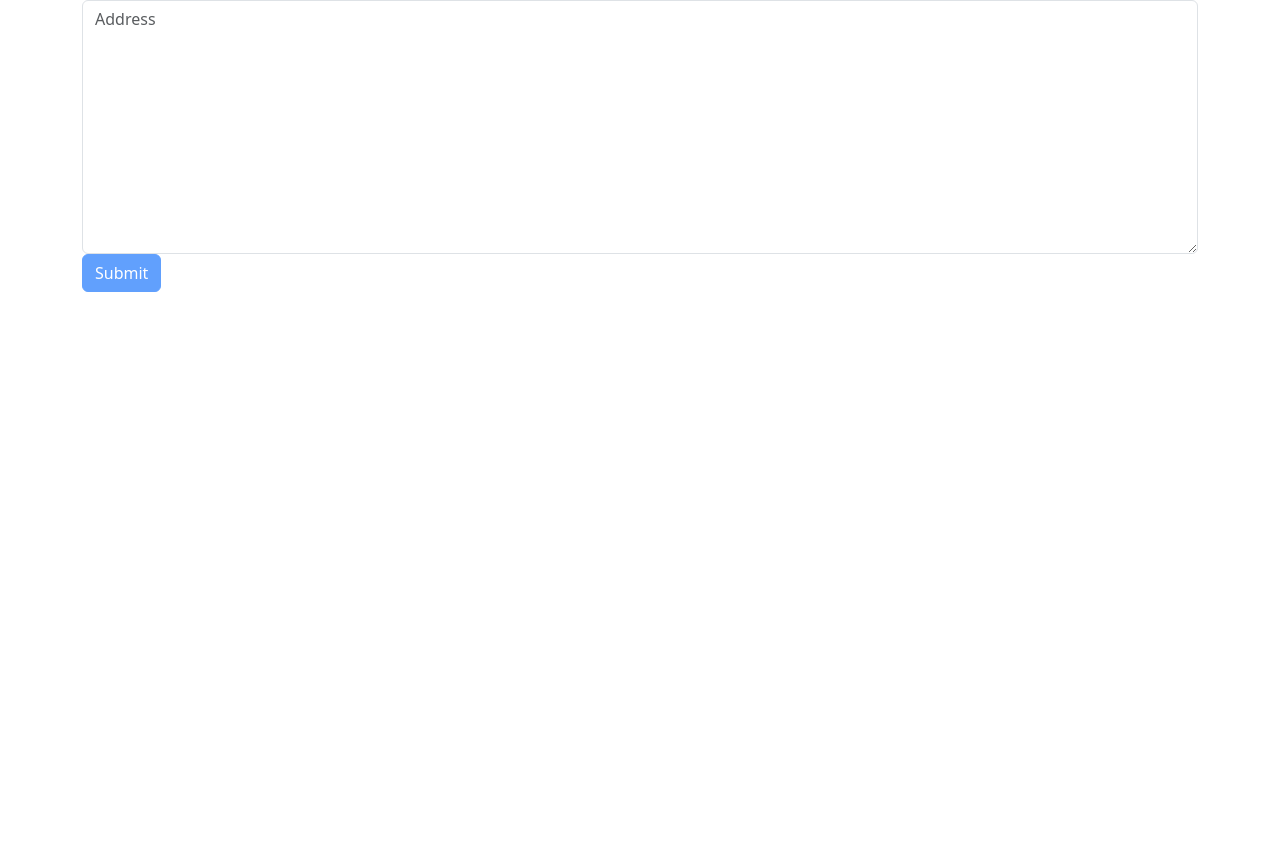
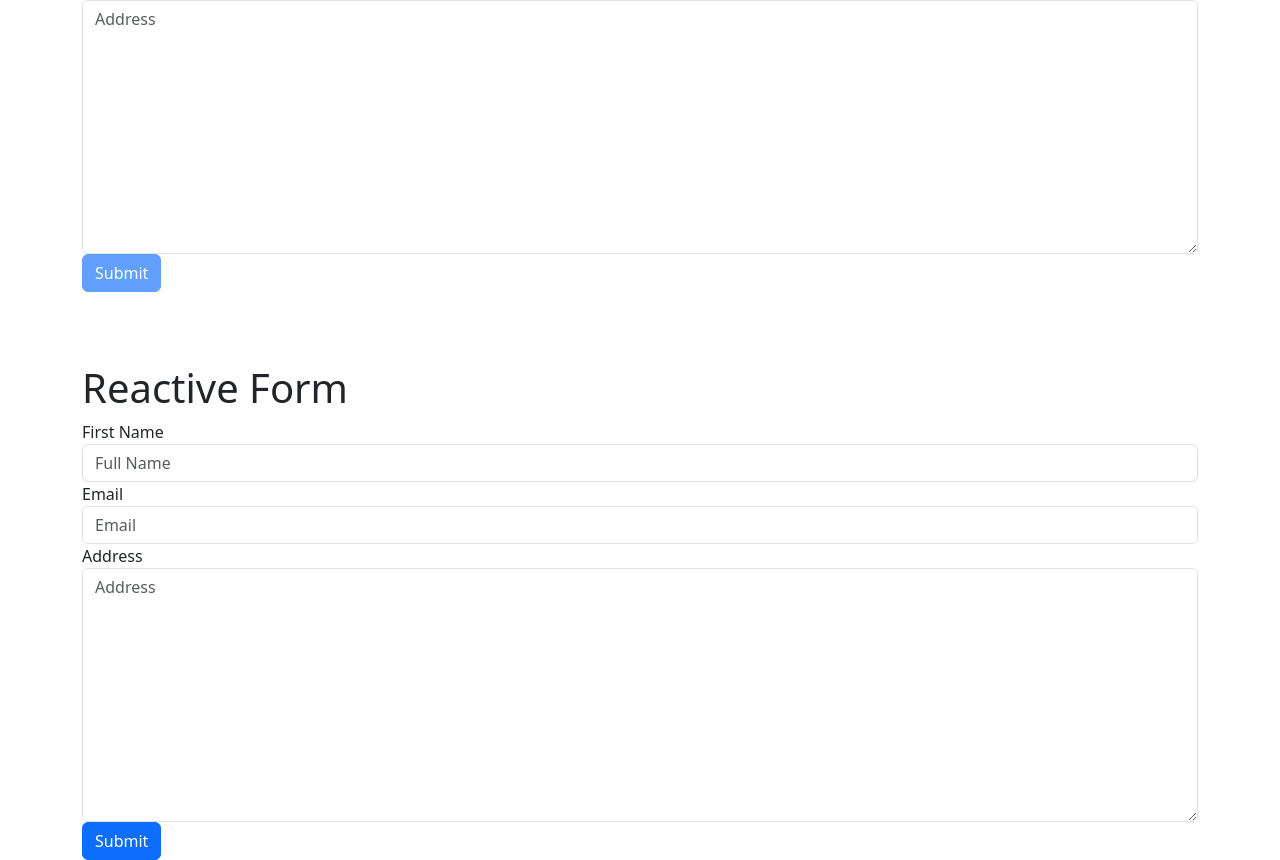
Before and after one commit to johnmmounce/Angluar-Blogsite, an Angular app in the folder Blogsite/: page / in a window 1280 px wide. Shown: the part 196-1056 px from the top of the page. Before the commit the page ends 800 px from the top, so only its background shows below. Built offline with nearby package versions, Linux system fonts and the light colour scheme.

Commit message:
just saving for now

```diff
--- a/Blogsite/src/app/app.component.html
+++ b/Blogsite/src/app/app.component.html
@@ -72,5 +72,58 @@
 
          </form>
 
+
+
+         <!-- Reactive form starts here -->
+          <br>
+          <br>
+          <br>
+          <h1>Reactive Form</h1>
+         <!-- bind new instance of from to this form using formControlName= 'variable name'-->
+         <form [formGroup]="form">
+            <div class="form-group">
+                <label> First Name </label>
+                <input
+                type="text"
+                placeholder="Full Name"
+                class="form-control"
+                name="fullName"
+                formControlName = 'fullName'
+                >
+                <!-- add error message based on fullName validators from app.component.ts file -->
+                <div class="alert alert-danger" *ngIf="fullName.touched && fullName.invalid">
+                    <div *ngIf="fullName.errors?.['required']">The Full Name is Required...</div>
+                    <div *ngIf="fullName.errors?.['minlength']">The Full Name must be at least 5 characters...</div>
+                </div>
+            </div>
+
+            <div class="form-group">
+                <label> Email </label>
+                <input type="email"
+                placeholder="Email"
+                class="form-control"
+                name="email"
+                formControlName= 'email'
+                >
+
+            </div>
+
+
+            <div class="form-group">
+                <label> Address </label>
+                <textarea cols="30"
+                rows="10"
+                placeholder="Address"
+                class="form-control"
+                name="adress"
+                formControlName = 'address'
+                ></textarea>
+
+            </div>
+
+            <button type="submit" class="btn btn-primary"> Submit </button>
+
+         </form>
+
     </div>
 </div>
--- a/Blogsite/src/app/app.component.ts
+++ b/Blogsite/src/app/app.component.ts
@@ -3,7 +3,8 @@ import { PostComponent } from './post/post.component';
 import { log } from 'console';
 import { Key } from 'readline';
 import { stat } from 'fs';
-import { FormControl, NgForm, NgModel } from '@angular/forms';
+import { NgForm, NgModel, Validators } from '@angular/forms';
+import{ FormGroup, FormControl } from '@angular/forms'
 
 @Component({
   selector: 'app-root',
@@ -12,7 +13,23 @@ import { FormControl, NgForm, NgModel } from '@angular/forms';
 })
 export class AppComponent{
 
-    constructor(){ }
+
+    form: any;
+
+    constructor(){
+      // make new istance of template form
+      this.form = new FormGroup({
+        fullName: new FormControl('', [
+          Validators.required,
+          Validators.minLength(5)
+        ]),
+        email: new FormControl(),
+        address: new FormControl()
+
+      })
+
+
+     }
 
     onSubmit(f:NgForm){
       console.log(f.value)
--- a/Blogsite/src/app/app.module.ts
+++ b/Blogsite/src/app/app.module.ts
@@ -1,6 +1,7 @@
 import { NgModule } from '@angular/core';
 import { BrowserModule, provideClientHydration } from '@angular/platform-browser';
 import { FormsModule } from '@angular/forms';
+import { ReactiveFormsModule } from '@angular/forms';
 
 import { AppRoutingModule } from './app-routing.module';
 import { AppComponent } from './app.component';
@@ -21,7 +22,8 @@ import { PostService } from './Services/post.service';
   imports: [
     BrowserModule,
     AppRoutingModule,
-    FormsModule
+    FormsModule,
+    ReactiveFormsModule
   ],
   providers: [
     // provideClientHydration(),
```
